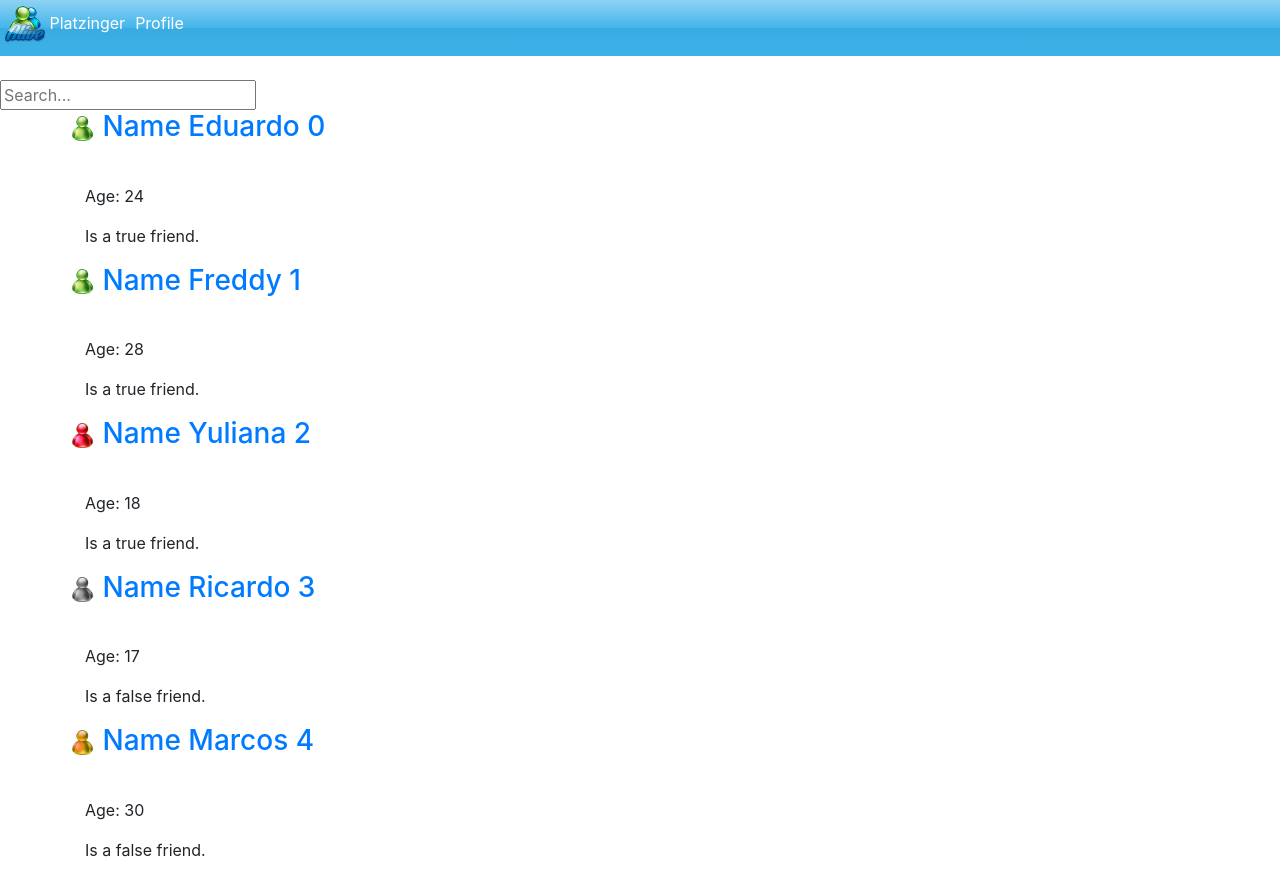
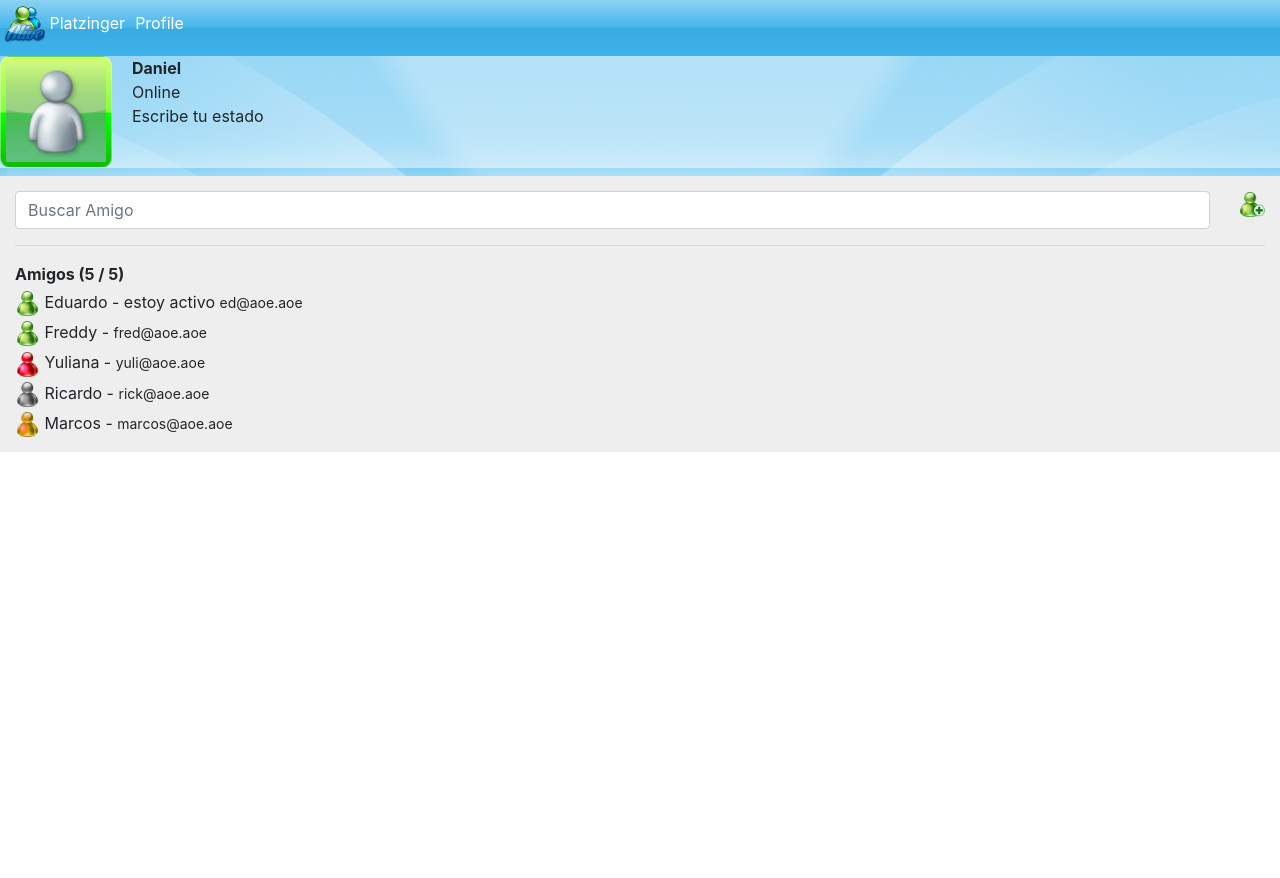
Before and after one commit to danielpp95/platzinger, an Angular app: page / in a window 1280 px wide. After the commit the page ends 800 px from the top, so only its background shows below. Built offline with nearby package versions, Linux system fonts and the light colour scheme.

Commit message:
home styles added

```diff
--- a/src/app/home/home.component.css
+++ b/src/app/home/home.component.css
@@ -1,4 +1,28 @@
-#status {
+.icon {
     width: 25px;
-    height: 25px;
 }
+
+#homeContainer {
+    background-image: url("/assets/img/msnbg.jpg");
+    background-size: 100%;
+    background-repeat: no-repeat;
+}
+
+#whiteBorderGlassBox {
+    border: 2px solid rgba(255, 255, 255, .75);
+    padding: 8px;
+}
+
+
+.homeHeadContainer {
+    background-color: rgba(255, 255, 255, .50);
+}
+
+#homeAvatarPicture {
+    max-width: 100px;
+}
+
+.whiteContainerPadded {
+    padding: 15px;
+    background-color: #eee;
+}
--- a/src/app/home/home.component.html
+++ b/src/app/home/home.component.html
@@ -1,27 +1,48 @@
-<p *ngIf="!friends" >
-  No hay amigos
-</p>
+<div id="homeContainer">
+  <div class="whiteBorderGlassBox">
+    <div class="homeHeadContainer">
+      <div class="row">
+        <div class="col-md-auto">
+          <div class="avatarFrameOnLine">
+            <img src="assets/img/generic_avatar.png"id="homeAvatarPicture"/>
+          </div>
+        </div>
+        <div class="col">
+          <b>Daniel</b>
+          <div>
+            <span>Online</span>
+            <br/>
+            <span> Escribe tu estado </span>
+          </div>
+        </div>
+      </div>
+    </div>
+  </div>
 
-<br>
+  <div class="whiteContainerPadded mt-2">
 
-<input type="text" placeholder="Search..." [(ngModel)]="query" >
+    <div class="row">
+      <div class="col">
+        <input type="text"placeholder="Buscar Amigo" [(ngModel)]="query" class="form-control" />
+      </div>
+      <div class="col-md-auto">
+        <img src="assets/img/logo_live_add.png" class="icon" alt="">
+      </div>
+    </div>
 
-<div class="container">
+    <hr/>
+    <b>Amigos ({{ friends.length }} / {{ friends.length }}) </b>
+    <ng-container *ngFor="let user of friends | search: query; let i = index">
+      <div class="mt-1" >
+        <img class="icon"src="assets/img/logo_live_{{user.status}}.png"alt="Estatus de Contacto"/>
+        <span routerLink="/conversation/{{user.uid}}">
+          {{user.nick}} - {{ user.subnick || '' }}
+          <small>{{user.email}}</small>
+        </span>
+      </div>
+    </ng-container>
 
-  <div *ngFor="let user of friends | search: query ; let i = index" >
-    <a routerLink="/conversation/{{ user.uid }}" >
-      <div class="row">
+  </div>
 
-        <h3>
-          <p>
-              <img id="status" src="assets/img/logo_live_{{user.status}}.png" alt="user status">
-              Name {{user.nick}} {{i}}
-          </p>
-        </h3>
-      </div>
-    </a>
-    <p> {{ user.subnick }} </p>
-    <p *ngIf="user.age"> Age: {{ user.age }} </p>
-    <p> Is a {{ user.friend }} friend. </p>
-  </div>
+
 </div>
--- a/src/app/services/user.service.ts
+++ b/src/app/services/user.service.ts
@@ -12,7 +12,8 @@ export class UserService {
     email: 'ed@aoe.aoe',
     friend: true,
     uid: 0,
-    status: 'online'
+    status: 'online',
+    subnick: 'estoy activo'
   };
   letusuario2: User = {
     nick: 'Freddy',
--- a/src/styles.css
+++ b/src/styles.css
@@ -11,6 +11,38 @@
     margin-bottom: 15px;
 }
 
+.avatarFrameOffline {
+    background: #ffffff;
+    background: -moz-linear-gradient(top, #ffffff 0%, #eae5e5 45%, #c1bdbd 47%, #bab6b6 100%);
+    background: -webkit-linear-gradient(top, #ffffff 0%, #eae5e5 45%, #c1bdbd 47%, #bab6b6 100%);
+    background: linear-gradient(to bottom, #ffffff 0%, #eae5e5 45%, #c1bdbd 47%, #bab6b6 100%);
+    filter: progid:DXImageTransform.Microsoft.gradient(startColorstr='#ffffff', endColorstr='#bab6b6', GradientType=0);
+    text-align: center;
+    padding: 5%;
+    border-radius: 10px;
+    border: 1px solid rgba(255, 255, 255, 0.36);
+    -webkit-box-shadow: 3px3px21px1pxrgba(0, 0, 0, 0.75);
+    -moz-box-shadow: 3px3px21px1pxrgba(0, 0, 0, 0.75);
+    box-shadow: 3px3px21px1pxrgba(0, 0, 0, 0.75);
+    display: inline-block;
+  }
+
+  .avatarFrameOnLine {
+    background: #d2ff6b;
+    background: -moz-linear-gradient(top, #d2ff6b 0%, #81ff3d 50%, #0cff00 51%, #0dbc03 100%);
+    background: -webkit-linear-gradient(top, #d2ff6b 0%, #81ff3d 50%, #0cff00 51%, #0dbc03 100%);
+    background: linear-gradient(to bottom, #d2ff6b 0%, #81ff3d 50%, #0cff00 51%, #0dbc03 100%);
+    filter: progid:DXImageTransform.Microsoft.gradient(startColorstr='#d2ff6b', endColorstr='#0dbc03', GradientType=0);
+    text-align: center;
+    padding: 5%;
+    border-radius: 10px;
+    border: 1px solid rgba(255, 255, 255, 0.36);
+    -webkit-box-shadow: 3px3px21px1pxrgba(0, 0, 0, 0.75);
+    -moz-box-shadow: 3px3px21px1pxrgba(0, 0, 0, 0.75);
+    box-shadow: 3px3px21px1pxrgba(0, 0, 0, 0.75);
+    display: inline-block;
+  }
+
 .generalContent {
     margin-top: 56px;
 }
```
